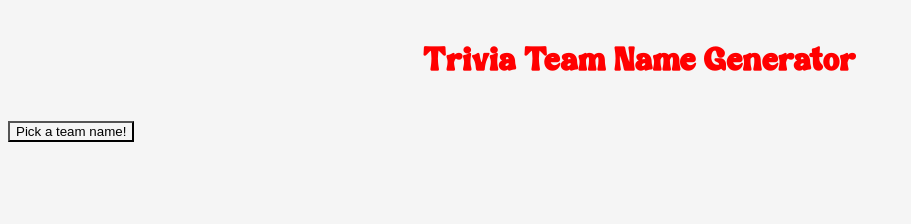
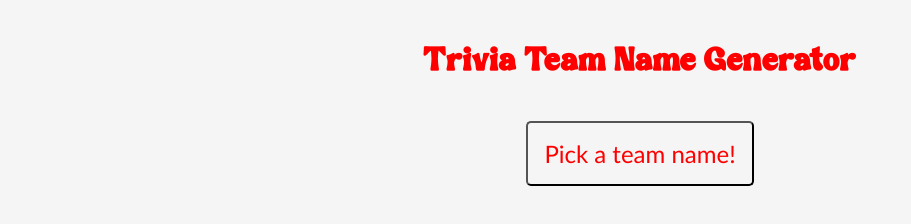
Before and after one commit to christinaelisa/trivia-team-name-generator, a plain HTML site: page frontend/index.html in a window 1280 px wide. Shown: the whole page, without its empty margins (0-911 px from the left). Drawn offline with Linux system fonts and the light colour scheme.

Commit message:
tag and style changes

```diff
--- a/frontend/script.js
+++ b/frontend/script.js
@@ -23,8 +23,9 @@ const teamNames = [
 ];
 
 const btn = document.createElement("button");
+
 const nameDisplay = document.createElement("div");
-nameDisplay.id = "randomFruit";
+nameDisplay.id = "team-name";
 document.body.appendChild(nameDisplay);
 
 function addButton() {
--- a/frontend/style.css
+++ b/frontend/style.css
@@ -10,6 +10,36 @@
 h1 {
   color: red;
   font-family: "FineOrange", sans-serif;
+  margin: 5vh;
   text-align: center;
-  margin: 5vh;
 }
+
+body {
+  text-align: center;
+}
+
+button {
+  border-radius: 5px;
+  color: red;
+  font-family: "Trebuchet MS", "Lucida Sans Unicode", "Lucida Grande",
+    "Lucida Sans", Arial, sans-serif;
+  font-size: 3vh;
+  padding: 2vh;
+  text-align: center;
+}
+
+button:active {
+  box-shadow: 0 2px 4px rgba(0, 0, 0.1, 0.1);
+  transform: translateY(2px);
+}
+
+button:hover {
+  background-color: #eee7e7;
+  box-shadow: 0 6px 12px rgba(0, 0, 0, 0.2);
+}
+
+#team-name {
+  font-family: "Trebuchet MS", "Lucida Sans Unicode", "Lucida Grande",
+    "Lucida Sans", Arial, sans-serif;
+  font-size: 3vh;
+}
```
